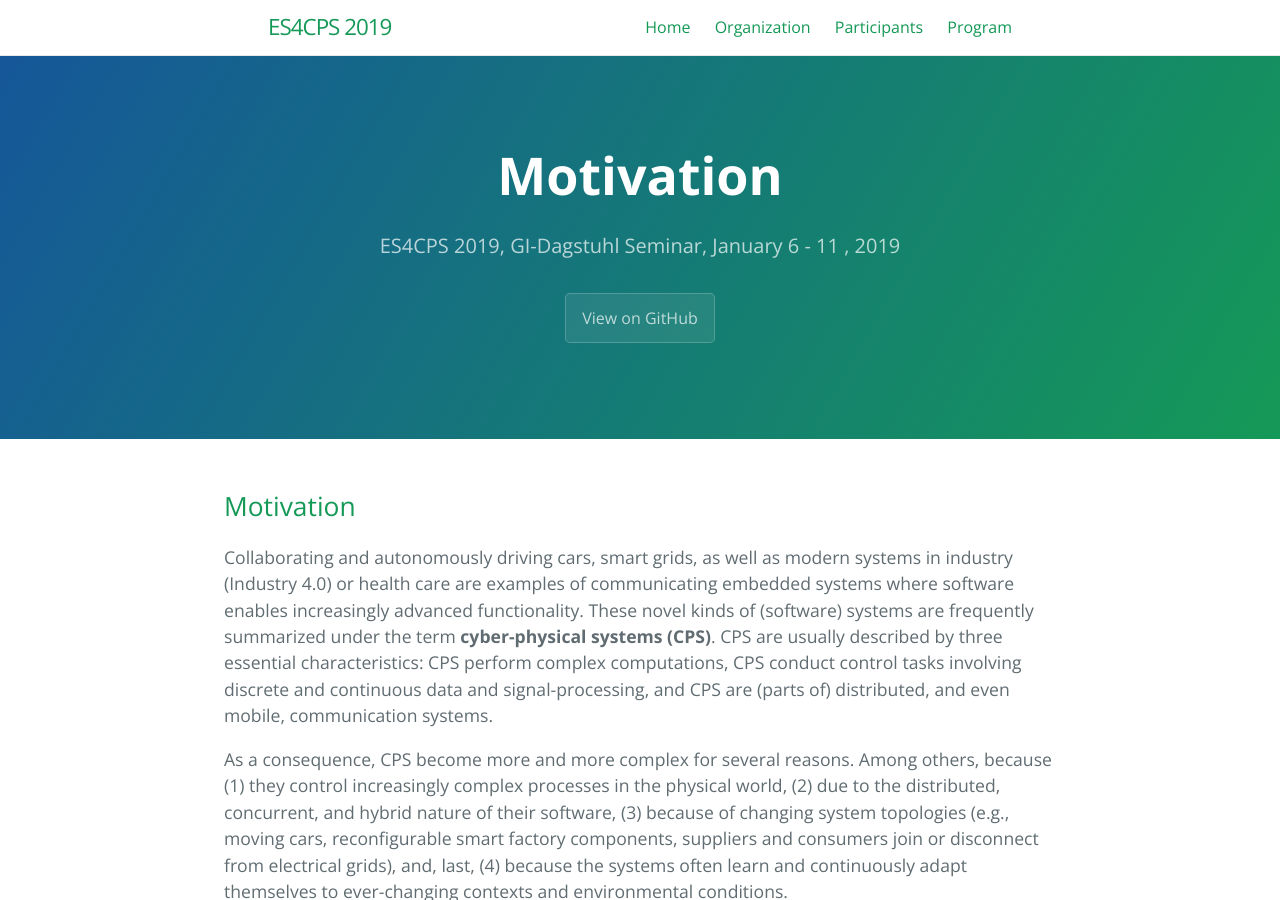
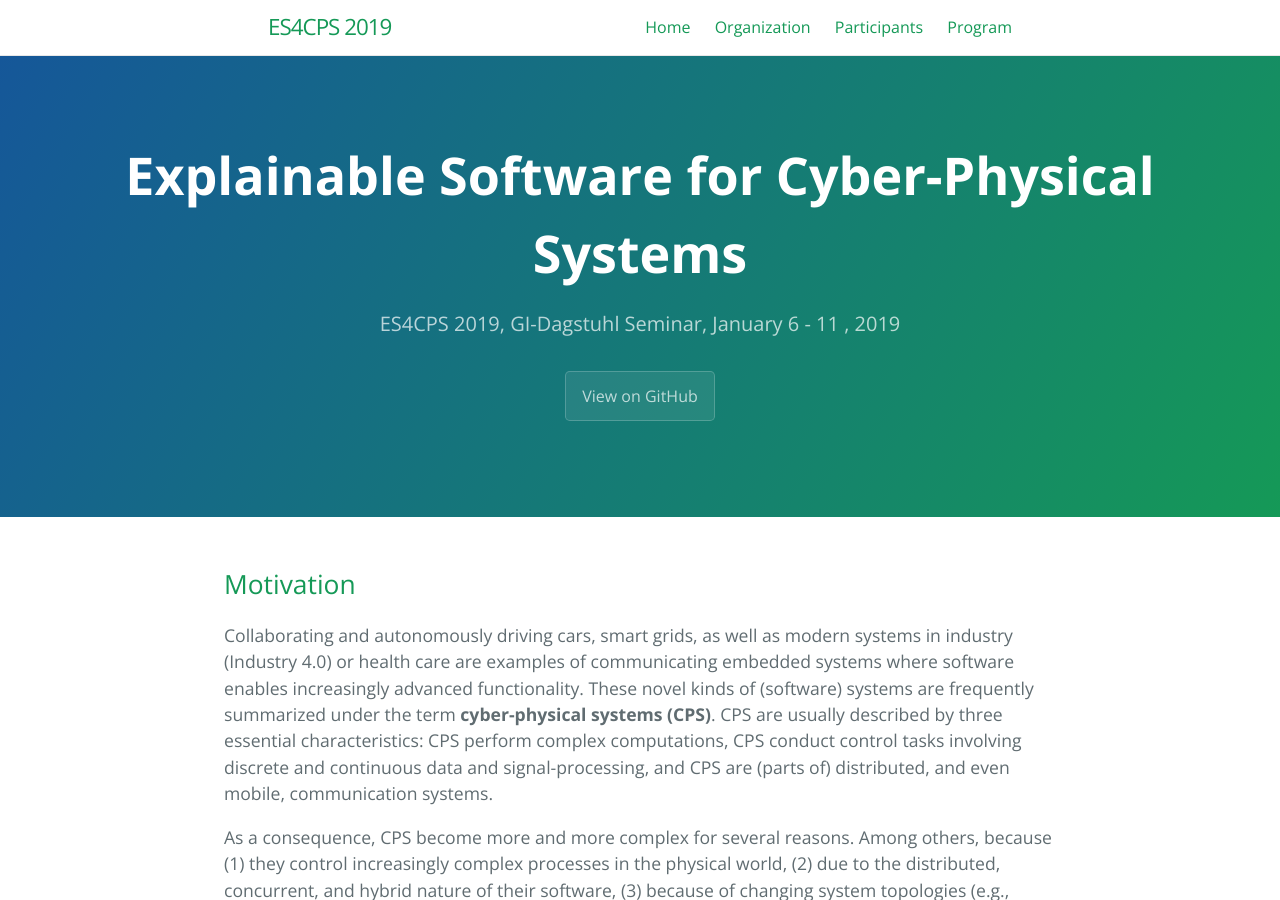
Before and after one commit to thomas-vogel/ES4CPS, a Jekyll site: the page built from index.md, in a window 1280 px wide and 900 px high. Built offline with Jekyll 4.4.1, drawn with Linux system fonts in a browser that asks for light colours; our own code applies the rules of GitHub Pages for plain Markdown files.

Commit message:
Change title of home page.

```diff
--- a/_data/navigation.yml
+++ b/_data/navigation.yml
@@ -1,5 +1,5 @@
 - title: Home
-  url: /ES4CPS
+  url: /ES4CPS/
 - title: Organization
   url: /ES4CPS/organization
 - title: Participants
--- a/index.md
+++ b/index.md
@@ -6,6 +6,7 @@
 # See: https://jekyllrb.com/docs/themes/#overriding-theme-defaults
 #
 layout: home
+title: Explainable Software for Cyber-Physical Systems
 ---
 
 ## Motivation
```
